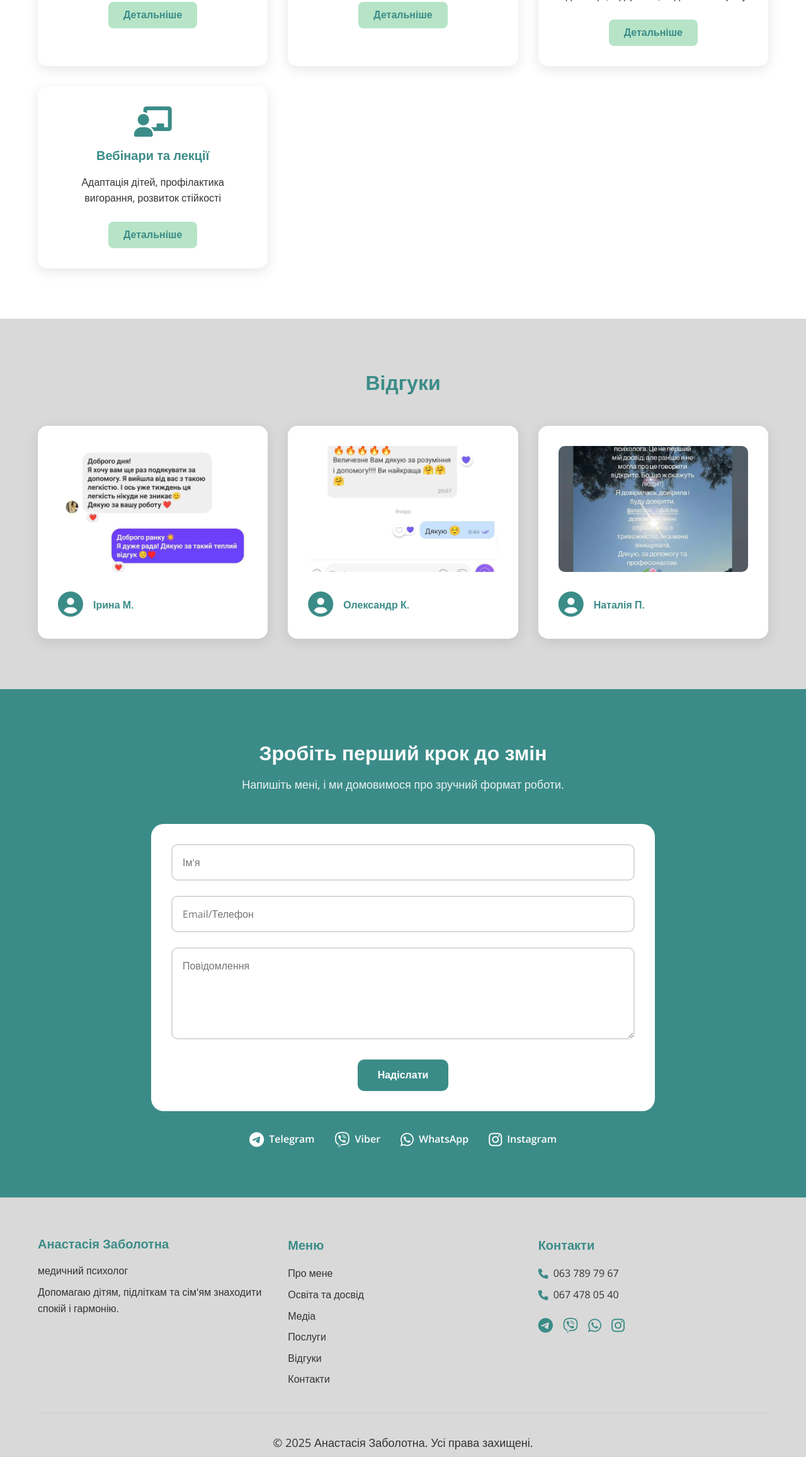
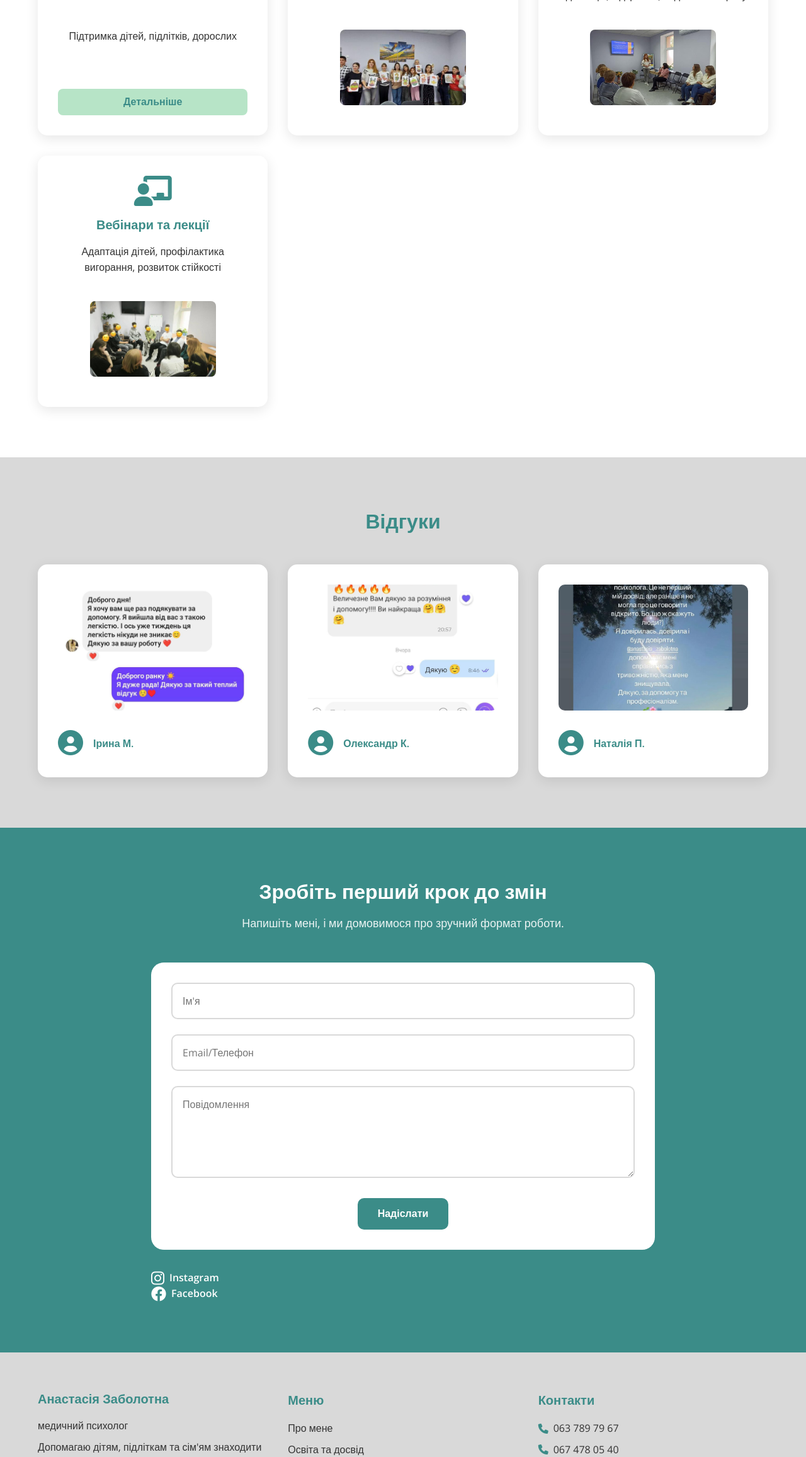
Before and after one commit to Flacelol/psychologist-portfolio, a plain HTML site: page index.html in a window 1280 px wide. Shown: the part 3260-5573 px from the top of the page at 63% size. Drawn offline with nearby package versions, Linux system fonts and the light colour scheme.

Commit message:
осталось 3 фотки

```diff
--- a/css/style.css
+++ b/css/style.css
@@ -464,6 +464,7 @@ html {
     display: grid;
     grid-template-columns: repeat(auto-fit, minmax(280px, 1fr));
     gap: 2rem;
+    align-items: stretch;
 }
 
 .service-card {
@@ -473,6 +474,10 @@ html {
     text-align: center;
     box-shadow: 0 5px 20px rgba(0,0,0,0.1);
     transition: all 0.3s ease;
+    display: flex;
+    flex-direction: column;
+    justify-content: space-between;
+    min-height: 350px;
 }
 
 .service-card:hover {
@@ -511,6 +516,16 @@ html {
 .btn-service:hover {
     background: var(--teal);
     color: var(--white);
+}
+
+.service-image {
+    width: 100%;
+    max-width: 200px;
+    height: 120px;
+    object-fit: cover;
+    border-radius: 8px;
+    margin: 1rem auto;
+    display: block;
 }
 
 /* Reviews Section */
--- a/index.html
+++ b/index.html
@@ -170,21 +170,21 @@
                     <i class="fas fa-users"></i>
                     <h3>Групова робота</h3>
                     <p>Арттерапія, тренінги, майстер-класи</p>
-                    <button class="btn-service">Детальніше</button>
+                    <img src="images/diziachimaliunki.jpg" alt="Групова робота" class="service-image">
                 </div>
 
                 <div class="service-card scroll-animate">
                     <i class="fas fa-home"></i>
                     <h3>Робота з сім'ями військових та ВПО</h3>
                     <p>Адаптація, підтримка, подолання стресу</p>
-                    <button class="btn-service">Детальніше</button>
+                    <img src="images/konsultazija.jpg" alt="Робота з сім'ями військових та ВПО" class="service-image">
                 </div>
 
                 <div class="service-card scroll-animate">
                     <i class="fas fa-chalkboard-teacher"></i>
                     <h3>Вебінари та лекції</h3>
                     <p>Адаптація дітей, профілактика вигорання, розвиток стійкості</p>
-                    <button class="btn-service">Детальніше</button>
+                    <img src="images/robotazemozijami.jpg" alt="Вебінари та лекції" class="service-image">
                 </div>
             </div>
         </div>
@@ -255,23 +255,13 @@
                     </div>
                     <button type="submit" class="btn-submit">Надіслати</button>
                 </form>
-
-                <div class="contact-messengers scroll-animate">
-                    <a href="#" class="messenger-link">
-                        <i class="fab fa-telegram"></i>
-                        <span>Telegram</span>
-                    </a>
-                    <a href="#" class="messenger-link">
-                        <i class="fab fa-viber"></i>
-                        <span>Viber</span>
-                    </a>
-                    <a href="#" class="messenger-link">
-                        <i class="fab fa-whatsapp"></i>
-                        <span>WhatsApp</span>
-                    </a>
                     <a href="https://www.instagram.com/anastasia_.zabolotna?igsh=MXc1NTM5MWJlZHo0NQ==" target="_blank" class="messenger-link">
                         <i class="fab fa-instagram"></i>
                         <span>Instagram</span>
+                    </a>
+                    <a href="https://www.facebook.com/100095035722399/" target="_blank" class="messenger-link">
+                        <i class="fab fa-facebook"></i>
+                        <span>Facebook</span>
                     </a>
                 </div>
             </div>
@@ -307,10 +297,8 @@
                         <p><i class="fas fa-phone"></i> 067 478 05 40</p>
                     </div>
                     <div class="social-links">
-                        <a href="#"><i class="fab fa-telegram"></i></a>
-                        <a href="#"><i class="fab fa-viber"></i></a>
-                        <a href="#"><i class="fab fa-whatsapp"></i></a>
                         <a href="https://www.instagram.com/anastasia_.zabolotna?igsh=MXc1NTM5MWJlZHo0NQ==" target="_blank"><i class="fab fa-instagram"></i></a>
+                        <a href="https://www.facebook.com/100095035722399/" target="_blank"><i class="fab fa-facebook"></i></a>
                     </div>
                 </div>
             </div>
```
Also changed, not shown: images/diziachimaliunki.jpg (added), images/konsultazija.jpg (added), images/robotazemozijami.jpg (added).
